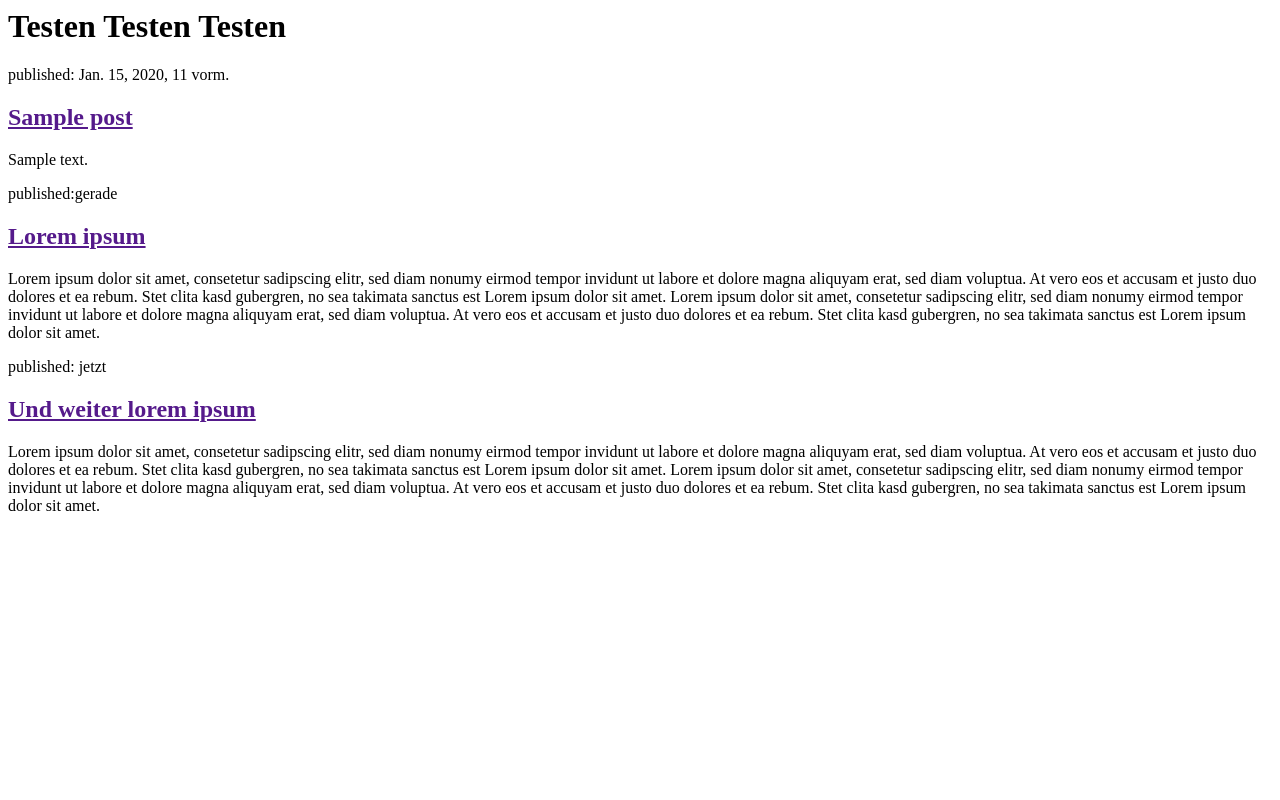
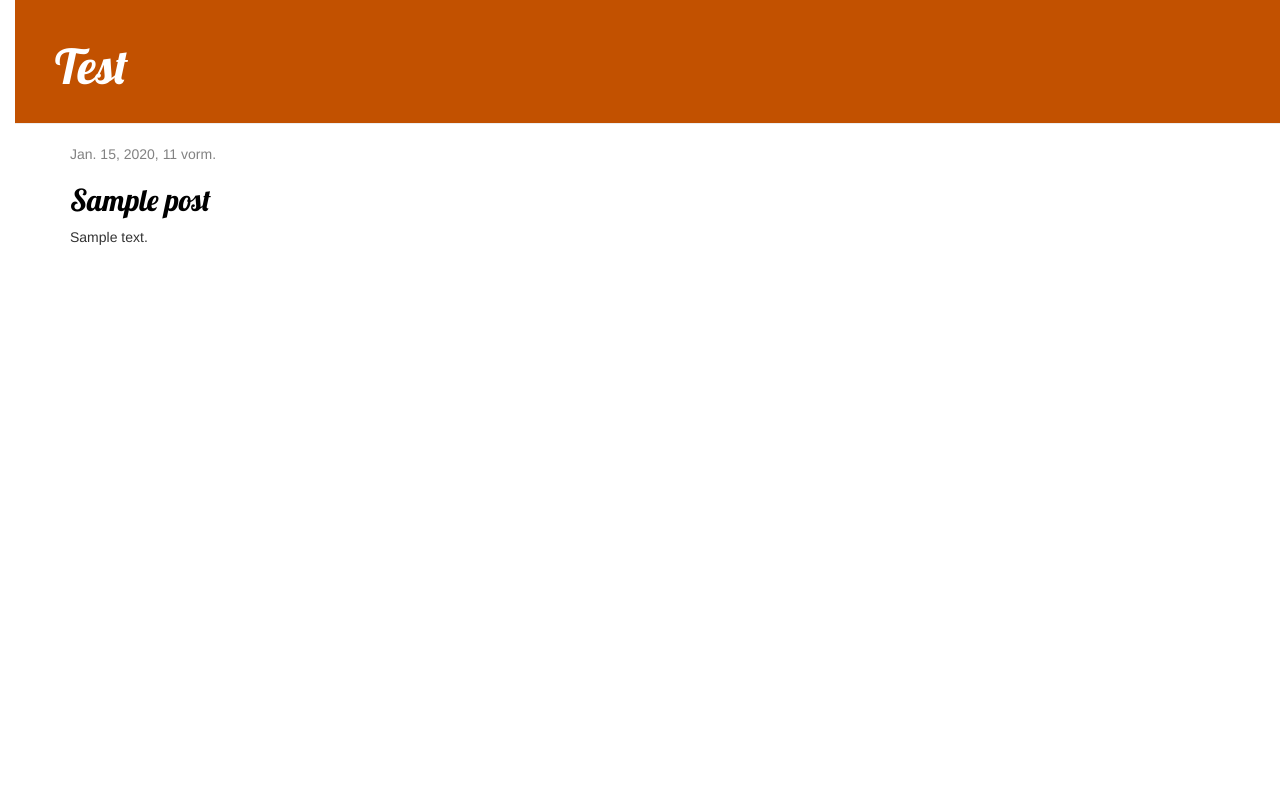
Before and after one commit to Soldatenbarbie/my-first-blog, a Django app: page / in a window 1280 px wide. Run offline with Django 3.2, Linux system fonts and the light colour scheme; tables that the repository leaves empty hold one stand-in row (values such as "Sample post"); some libraries are stand-ins or nearby versions.

Commit message:
View und Template für Blogpost-Details sowie CSS für die Website hinzugefügt

```diff
--- a/Befehle.txt
+++ b/Befehle.txt
@@ -16,3 +16,8 @@ http://127.0.0.1:8000/admin/
 git status
 git add
 git add --all .
+lhaas
+Strg+C
+PythonAnywhere
+lhaas.pythonanywhere.com
+<QuerySet [<User: leoniehaas>, <User: Herold>, <User: Britta>]>
--- /dev/null
+++ b/blog/static/css/blog.css
@@ -0,0 +1,51 @@
+h1 a, h2 a {
+    color: #C25100;
+    font-family: 'Lobster';
+}
+body {
+    padding-left: 15px;
+}
+.page-header {
+    background-color: #C25100;
+    margin-top: 0;
+    padding: 20px 20px 20px 40px;
+}
+.page-header h1, .page-header h1 a, .page-header h1 a:visited, .page-header h1 a:active {
+    color: #ffffff;
+    font-size: 36pt;
+    text-decoration: none;
+}
+.content {
+    margin-left: 40px;
+}
+
+h1, h2, h3, h4 {
+    font-family: 'Lobster', cursive;
+}
+
+.date {
+    color: #828282;
+}
+
+.save {
+    float: right;
+}
+
+.post-form textarea, .post-form input {
+    width: 100%;
+}
+
+.top-menu, .top-menu:hover, .top-menu:visited {
+    color: #ffffff;
+    float: right;
+    font-size: 26pt;
+    margin-right: 20px;
+}
+
+.post {
+    margin-bottom: 70px;
+}
+
+.post h2 a, .post h2 a:visited {
+    color: #000000;
+}
--- /dev/null
+++ b/blog/templates/blog/base.html
@@ -0,0 +1,24 @@
+{% load static %}
+<html>
+    <head>
+        <title>Zeiterfassung</title>
+        <link rel="stylesheet" href="//maxcdn.bootstrapcdn.com/bootstrap/3.2.0/css/bootstrap.min.css">
+        <link rel="stylesheet" href="//maxcdn.bootstrapcdn.com/bootstrap/3.2.0/css/bootstrap-theme.min.css">
+        <link href='//fonts.googleapis.com/css?family=Lobster&subset=latin,latin-ext' rel='stylesheet' type='text/css'>
+        <link rel="stylesheet" href="{% static 'css/blog.css' %}">
+    </head>
+    <body>
+        <div class="page-header">
+            <h1><a href="/">Test</a></h1>
+        </div>
+        <div class="content container">
+            <div class="row">
+                <div class="col-md-8">
+                {% block content %}
+                {% endblock %}
+                </div>
+            </div>
+        </div>
+    </body>
+    </body>
+</html>
--- a/blog/templates/blog/post_list.html
+++ b/blog/templates/blog/post_list.html
@@ -1,28 +1,13 @@
-<html>
-    <head>
-        <title>Zeiterfassung</title>
-    </head>
-    <body>
-        <div>
-            <h1><a href="/"></a>Testen Testen Testen</a></h1>
-        </div>
-        {% for post in posts %}
-        <div>
-            <p>published: {{ post.published_date }}</p>
-            <h2><a href="">{{ post.title }}</a></h2>
+{% extends 'blog/base.html' %}
+
+{% block content %}
+    {% for post in posts %}
+        <div class="post">
+            <div class="date">
+                {{ post.published_date }}
+            </div>
+            <h2><a href="{% url 'post_detail' pk=post.pk %}">{{ post.title }}</a></h2>
             <p>{{ post.text|linebreaksbr }}</p>
         </div>
     {% endfor %}
-        <div>
-            <p>published:gerade</p>
-            <h2><a href="">Lorem ipsum</a></h2>
-            <p>Lorem ipsum dolor sit amet, consetetur sadipscing elitr, sed diam nonumy eirmod tempor invidunt ut labore et dolore magna aliquyam erat, sed diam voluptua. At vero eos et accusam et justo duo dolores et ea rebum. Stet clita kasd gubergren, no sea takimata sanctus est Lorem ipsum dolor sit amet. Lorem ipsum dolor sit amet, consetetur sadipscing elitr, sed diam nonumy eirmod tempor invidunt ut labore et dolore magna aliquyam erat, sed diam voluptua. At vero eos et accusam et justo duo dolores et ea rebum. Stet clita kasd gubergren, no sea takimata sanctus est Lorem ipsum dolor sit amet.</p>
-        </div>
-
-        <div>
-            <p>published: jetzt</p>
-            <h2><a href="">Und weiter lorem ipsum</a></h2>
-            <p>Lorem ipsum dolor sit amet, consetetur sadipscing elitr, sed diam nonumy eirmod tempor invidunt ut labore et dolore magna aliquyam erat, sed diam voluptua. At vero eos et accusam et justo duo dolores et ea rebum. Stet clita kasd gubergren, no sea takimata sanctus est Lorem ipsum dolor sit amet. Lorem ipsum dolor sit amet, consetetur sadipscing elitr, sed diam nonumy eirmod tempor invidunt ut labore et dolore magna aliquyam erat, sed diam voluptua. At vero eos et accusam et justo duo dolores et ea rebum. Stet clita kasd gubergren, no sea takimata sanctus est Lorem ipsum dolor sit amet.</p>
-        </div>
-    </body>
-</html>
+{% endblock %}
--- a/blog/urls.py
+++ b/blog/urls.py
@@ -3,4 +3,5 @@ from . import views
 
 urlpatterns = [
     path('', views.post_list, name='post_list'),
+    path('post/<int:pk>/', views.post_detail, name='post_detail'),
 ]
--- a/blog/views.py
+++ b/blog/views.py
@@ -1,9 +1,12 @@
 from django.shortcuts import render
 from django.utils import timezone
 from .models import Post
+from django.shortcuts import render, get_object_or_404
 
-
-# Create your views here.
 def post_list(request):
     posts = Post.objects.filter(published_date__lte=timezone.now()).order_by('published_date')
     return render(request, 'blog/post_list.html', {'posts': posts})
+
+def post_detail(request, pk):
+    post = get_object_or_404(Post, pk=pk)
+    return render(request, 'blog/post_detail.html', {'post': post})
```
